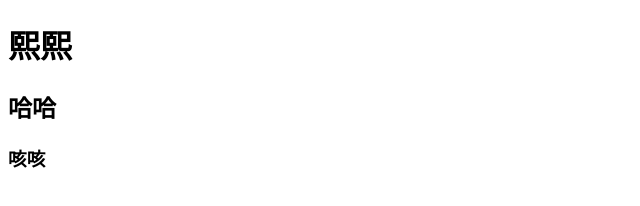
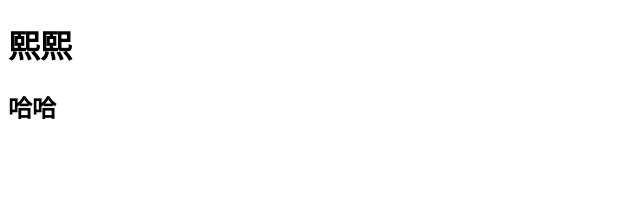
Before and after one commit to xixi-ylx/xixi_haha, a plain HTML site: page index.html in a window 1280 px wide. Shown: the full height of the page, 0-640 px from the left. Drawn offline with Linux system fonts and the light colour scheme.

Commit message:
没有咳咳

```diff
--- a/index.html
+++ b/index.html
@@ -9,6 +9,5 @@
 <body>
     <h1>熙熙</h1>
     <h2>哈哈</h2>
-    <h3>咳咳</h3>
 </body>
 </html>
```
